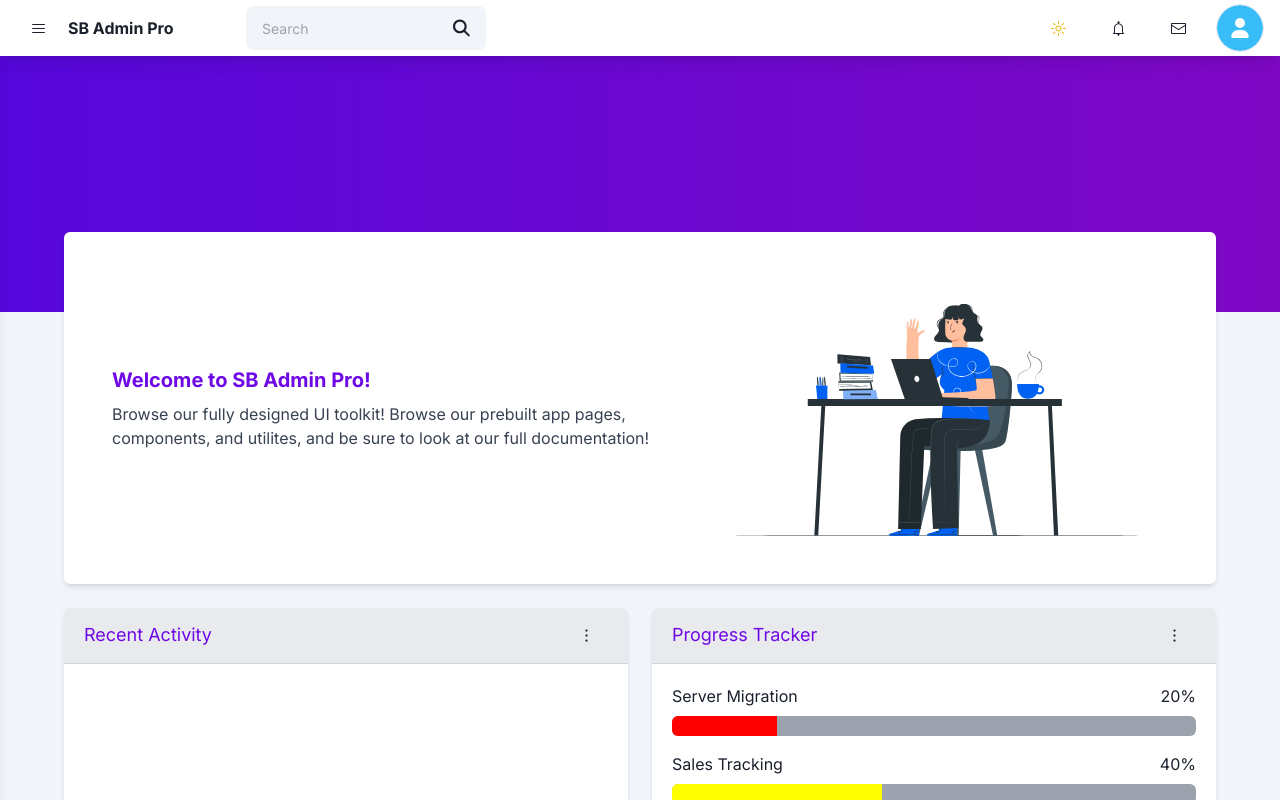
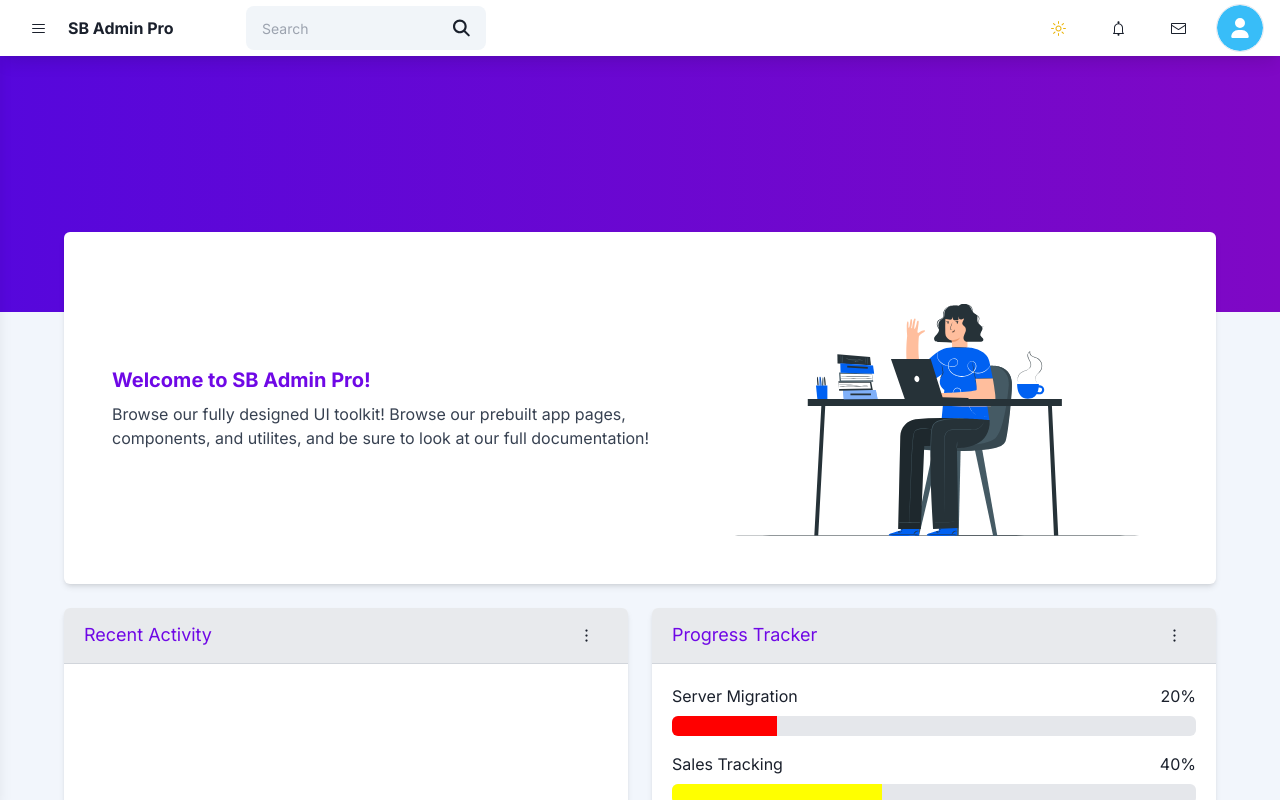
Before and after one commit to 0xe0b69e/psi-proj-2, a Next.js app: page /dashboard in a window 1280 px wide. Built offline with nearby package versions, Linux system fonts and the light colour scheme.

Commit message:
Color change

```diff
--- a/components/progress-bar.js
+++ b/components/progress-bar.js
@@ -47,7 +47,7 @@ export default function ProgressBar ( { progress, index } )
         </p>
       </div>
       <div
-        className="bg-gray-400 w-full h-5 rounded-md"
+        className="bg-gray-200 dark:bg-gray-700/50 w-full h-5 rounded-md"
         ref={progressBarContainerRef}
       >
         <Intersecting
```
